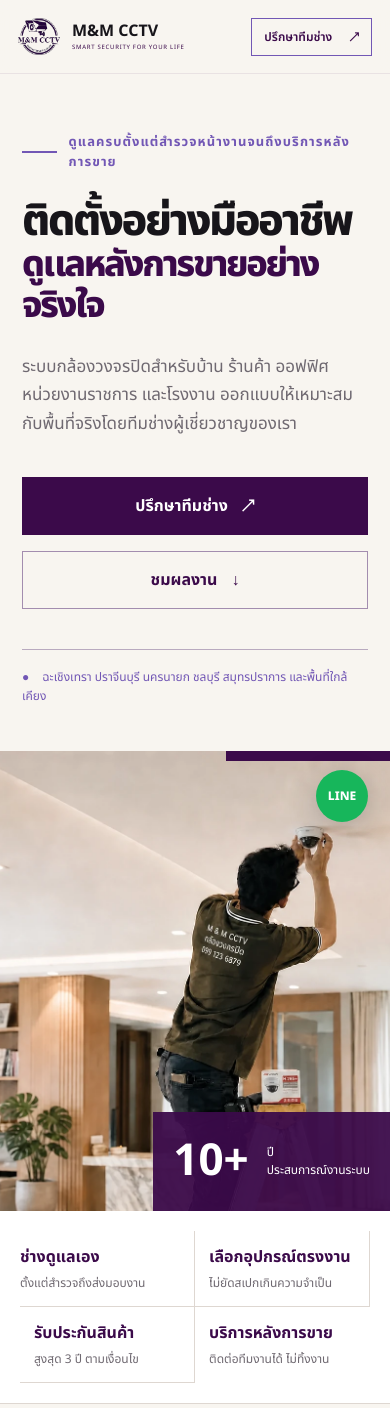
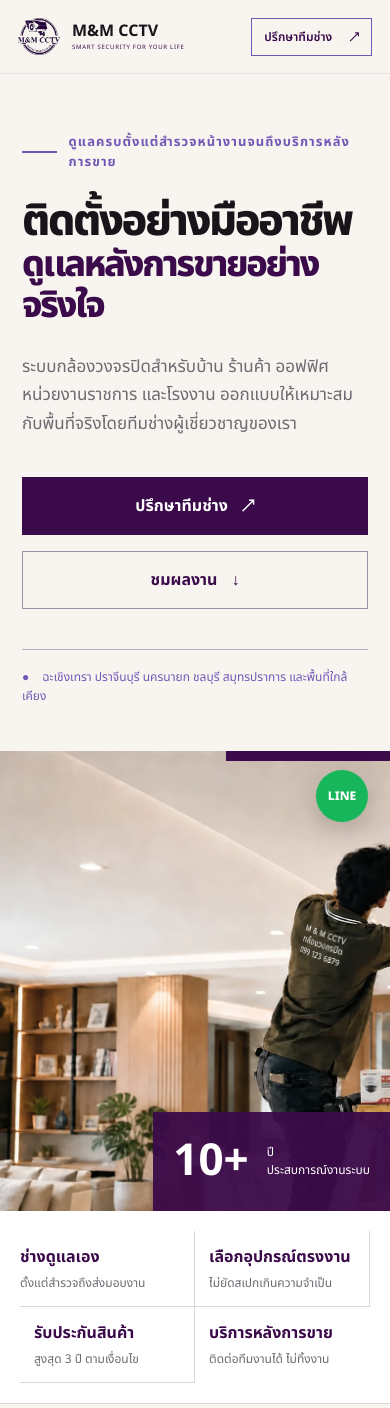
Before and after one commit to momomaggi/mmcctv-website, a React (Vite) app: page / in a window 390 px wide. Shown: the top 1408 px of the page. Built offline with nearby package versions, Linux system fonts and the light colour scheme.

Commit message:
Update styles.css

```diff
--- a/src/styles.css
+++ b/src/styles.css
@@ -633,6 +633,9 @@ footer > small {
   .hero-visual {
     min-height: 520px;
   }
+  .hero-visual > img {
+  object-position: 38% center;
+  }
   .hero-visual:before {
     display: none;
   }
@@ -703,6 +706,9 @@ footer > small {
   }
   .hero-visual {
     min-height: 460px;
+  }
+  .hero-visual > img {
+  object-position: 35% center;
   }
   .location {
     font-size: 12px;
```
